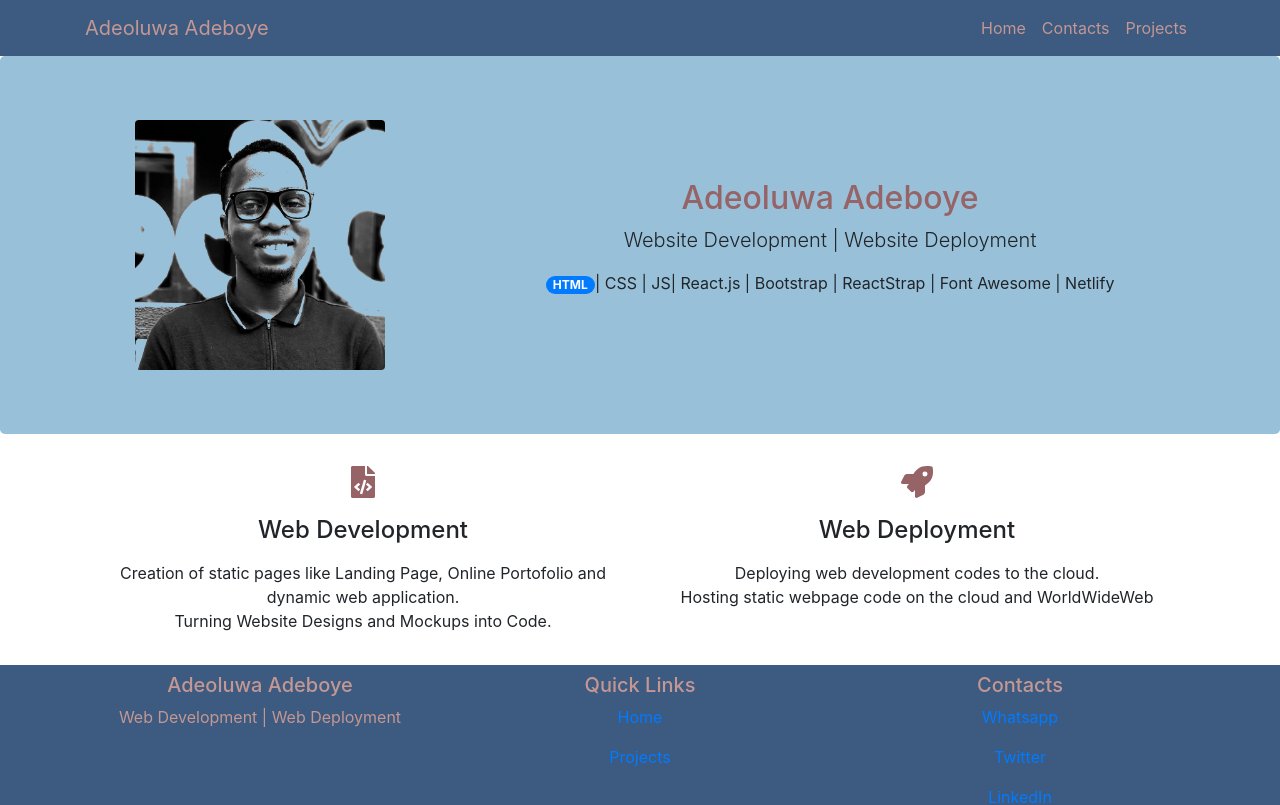
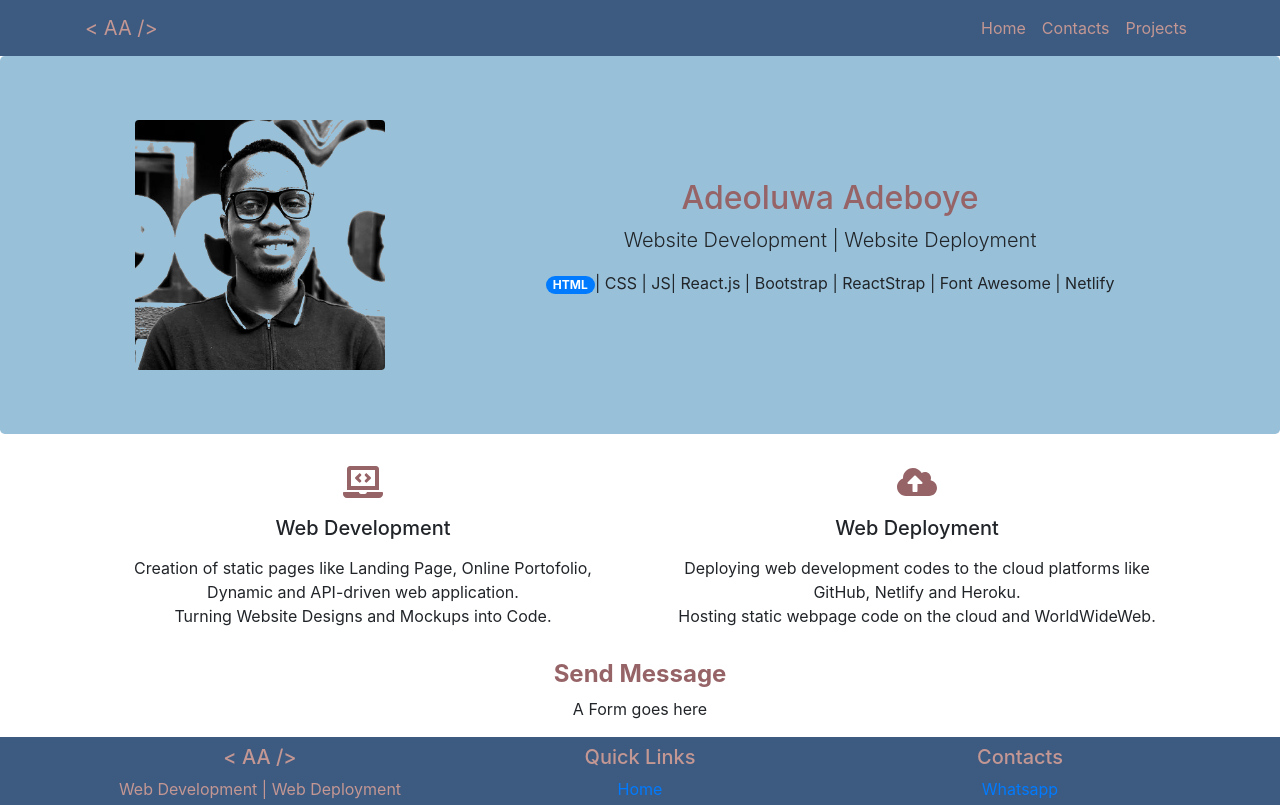
Before and after one commit to JUGG097/Web-Dev-Portfolio-Page, a React (Create React App) app: page /home in a window 1280 px wide. Shown: the top 805 px of the page. Built offline with nearby package versions, Linux system fonts and the light colour scheme.

Commit message:
:wrench: Finetuning Home page UI layout

```diff
--- a/src/Components/Footer.js
+++ b/src/Components/Footer.js
@@ -7,7 +7,7 @@ function Footer() {
 			<div className="container">
 				<div className="row text-center">
 					<div className="col-12 col-sm-4">
-						<h5>Adeoluwa Adeboye</h5>
+						<h5> {"< AA />"} </h5>
 						<p>Web Development | Web Deployment </p>
 					</div>
 					<div className="col-12 col-sm-4">
--- a/src/Components/Header.js
+++ b/src/Components/Header.js
@@ -17,7 +17,7 @@ function Header() {
 		<div>
 			<Navbar expand="md">
 				<div className="container">
-					<NavbarBrand href="/">Adeoluwa Adeboye</NavbarBrand>
+					<NavbarBrand href="/">{"< AA />"}</NavbarBrand>
 					<NavbarToggler onClick={toggle} style={{ Color: "red" }} />
 					<Collapse isOpen={isOpen} navbar>
 						<Nav className="ml-auto text-center" navbar>
--- a/src/Components/Home.js
+++ b/src/Components/Home.js
@@ -1,7 +1,10 @@
 import React from "react";
 import { Jumbotron } from "reactstrap";
 
-import { faFileCode, faRocket } from "@fortawesome/free-solid-svg-icons";
+import {
+	faLaptopCode,
+	faCloudUploadAlt,
+} from "@fortawesome/free-solid-svg-icons";
 import { FontAwesomeIcon } from "@fortawesome/react-fontawesome";
 
 function Home() {
@@ -42,31 +45,42 @@ function Home() {
 				<div className="row mt-3 p-3 text-center">
 					<div className="col-12 col-sm-6">
 						<FontAwesomeIcon
-							icon={faFileCode}
+							icon={faLaptopCode}
 							size="2x"
 							className="my-color"
 						/>
-						<h4 className="mt-2 p-2">Web Development</h4>
+						<h5 className="mt-2 p-2">Web Development</h5>
 
 						<p>
 							Creation of static pages like Landing Page, Online
-							Portofolio and dynamic web application. <br></br>
+							Portofolio, Dynamic and API-driven web application.{" "}
+							<br></br>
 							Turning Website Designs and Mockups into Code.
 						</p>
 					</div>
 					<div className="col-12 col-sm-6">
 						<FontAwesomeIcon
-							icon={faRocket}
+							icon={faCloudUploadAlt}
 							size="2x"
 							className="my-color"
 						/>
-						<h4 className="mt-2 p-2">Web Deployment</h4>
+						<h5 className="mt-2 p-2">Web Deployment</h5>
 						<p>
-							Deploying web development codes to the cloud.
+							Deploying web development codes to the cloud
+							platforms like GitHub, Netlify and Heroku.
 							<br></br>
 							Hosting static webpage code on the cloud and
-							WorldWideWeb
+							WorldWideWeb.
 						</p>
+					</div>
+				</div>
+
+				<div className="row">
+					<div className="col-12 text-center">
+						<h4 className="my-color font-weight-bold">
+							Send Message
+						</h4>
+						<p>A Form goes here</p>
 					</div>
 				</div>
 			</div>
```
